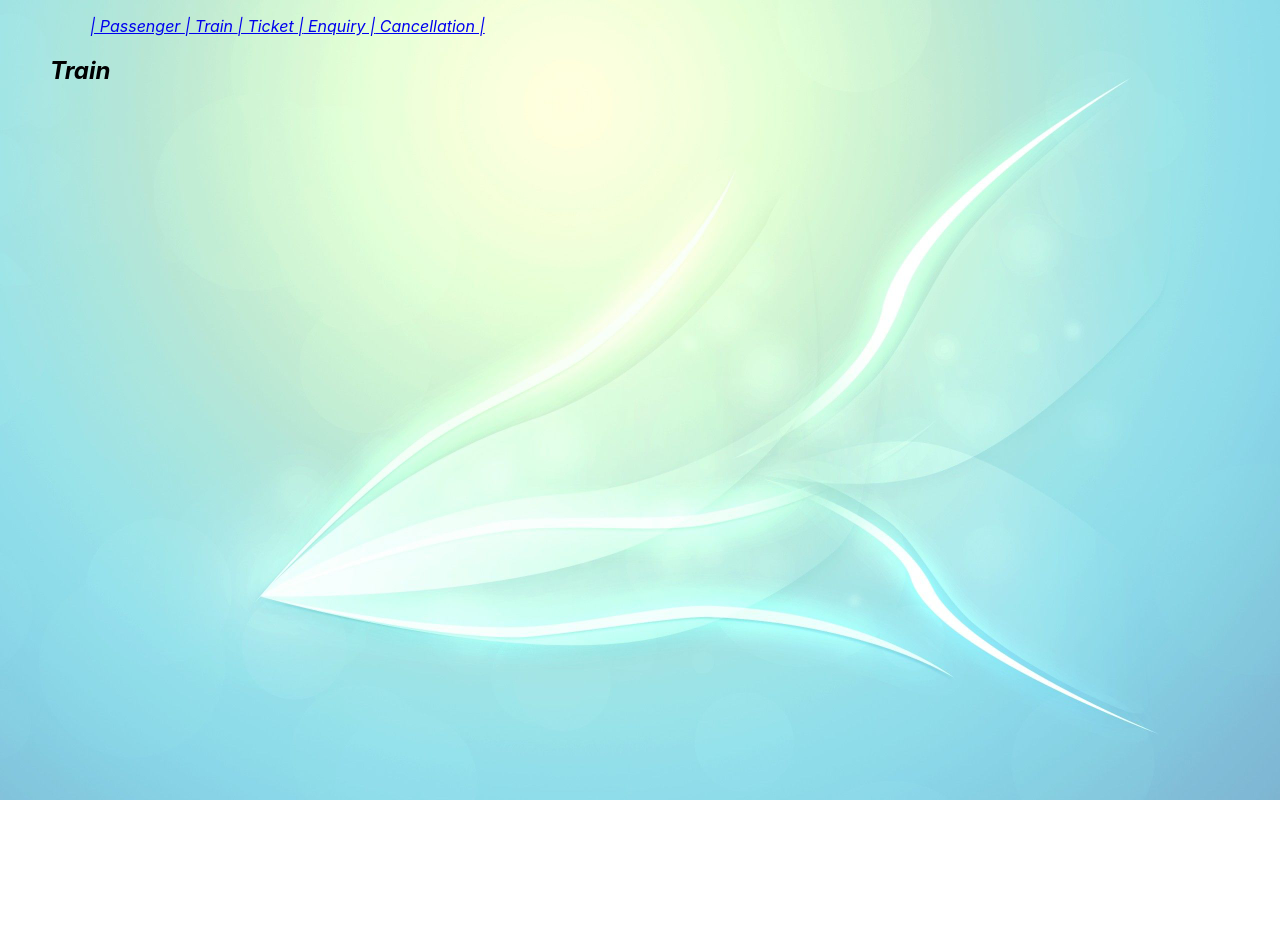
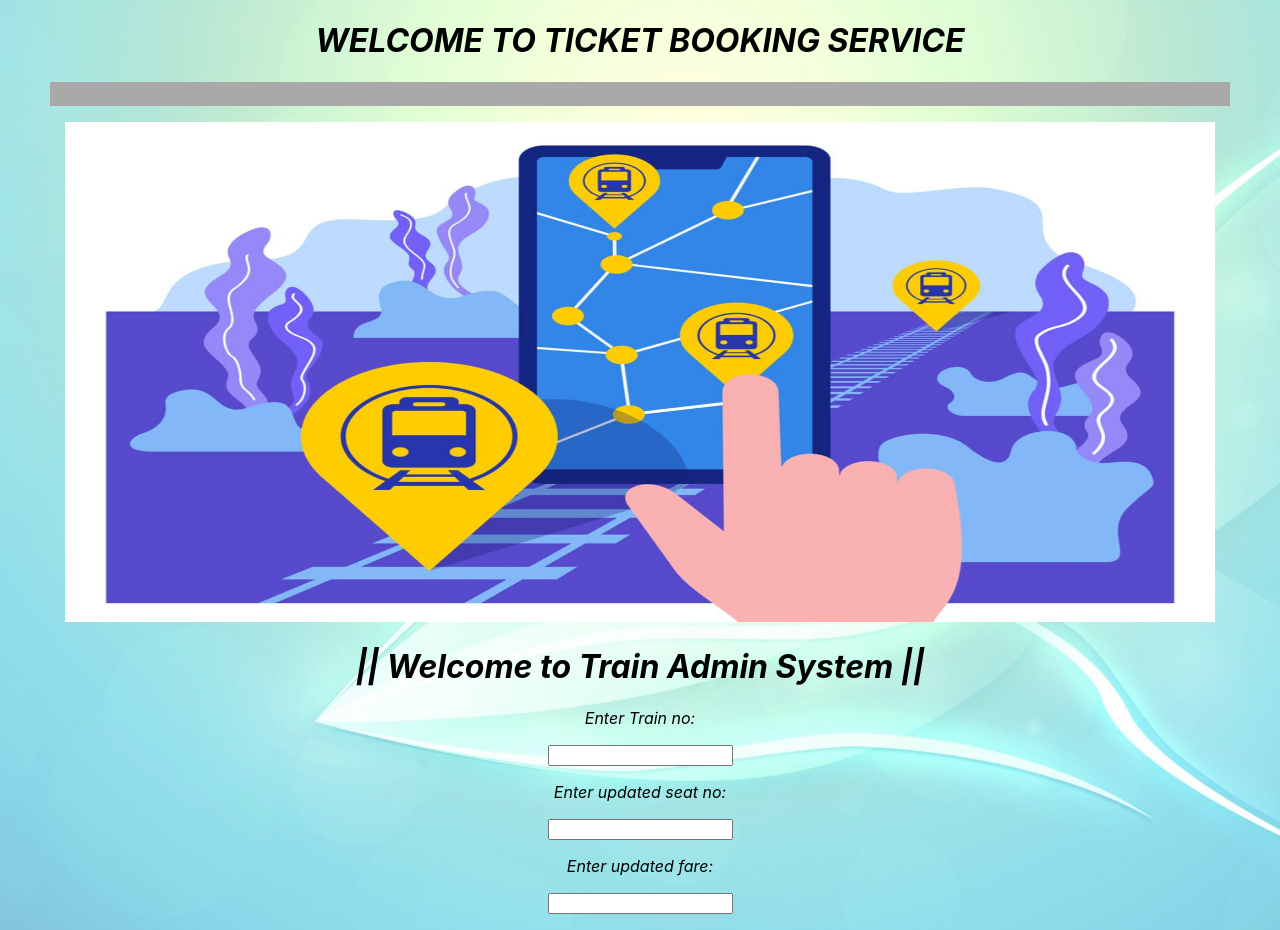
Before and after one commit to rajdeepd192/Ticket-booking-react, a React (Create React App) app: page /train in a window 1280 px wide. Shown: the top 930 px of the page. Before the commit the page ends 800 px from the top, so only its background shows below. Built offline with nearby package versions, Linux system fonts and the light colour scheme.

Commit message:
Updation

```diff
--- /dev/null
+++ b/src/UpdateForm.js
@@ -0,0 +1,66 @@
+import React from 'react';
+import axios from 'axios';
+
+export default class FormUp extends React.Component {
+    constructor(props) {
+        super(props);
+        this.state = {
+            total_seats: null,
+            fare: null,
+            train_no:null
+            }
+    }
+
+    train_noChangeHandler = (event) => {
+        this.setState({train_no: event.target.value});
+      }
+
+    fareChangeHandler = (event) => {
+        this.setState({fare: event.target.value});
+      }
+
+    seatsChangeHandler = (event) => {
+        this.setState({total_seats: event.target.value});
+      }
+
+      submitHandler = (event) => {
+        event.preventDefault();
+
+        axios.put('http://localhost:8080/update/train', {
+            total_seats: this.state.total_seats,
+            fare: this.state.fare,
+            train_no: this.state.train_no
+
+
+        })
+        .then(response => alert("Train updated"));
+      }
+
+      render() {
+        return (<div>
+            <form onSubmit={this.submitHandler}>
+              <h1>|| Welcome to Train Admin System ||</h1>
+              <p>Enter Train no:</p>
+              <input
+                type="text"
+                onChange={this.train_noChangeHandler}
+              />
+              <p>Enter updated seat no:</p>
+              <input
+                type="text"
+                onChange={this.seatsChangeHandler}
+              />
+              <p>Enter updated fare:</p>
+              <input
+                type="text"
+                onChange={this.fareChangeHandler}
+              />
+               <p>
+              <input type='submit' value="Update"/>
+              </p>
+            </form>
+
+            </div>
+          );
+    }
+}
--- /dev/null
+++ b/src/bootstrap.html
@@ -0,0 +1,20 @@
+<!doctype html>
+<html lang="en">
+  <head>
+    <title>Title</title>
+    <!-- Required meta tags -->
+    <meta charset="utf-8">
+    <meta name="viewport" content="width=device-width, initial-scale=1, shrink-to-fit=no">
+
+    <!-- Bootstrap CSS -->
+    <link rel="stylesheet" href="https://stackpath.bootstrapcdn.com/bootstrap/4.3.1/css/bootstrap.min.css" integrity="sha384-ggOyR0iXCbMQv3Xipma34MD+dH/1fQ784/j6cY/iJTQUOhcWr7x9JvoRxT2MZw1T" crossorigin="anonymous">
+  </head>
+  <body>
+
+    <!-- Optional JavaScript -->
+    <!-- jQuery first, then Popper.js, then Bootstrap JS -->
+    <script src="https://code.jquery.com/jquery-3.3.1.slim.min.js" integrity="sha384-q8i/X+965DzO0rT7abK41JStQIAqVgRVzpbzo5smXKp4YfRvH+8abtTE1Pi6jizo" crossorigin="anonymous"></script>
+    <script src="https://cdnjs.cloudflare.com/ajax/libs/popper.js/1.14.7/umd/popper.min.js" integrity="sha384-UO2eT0CpHqdSJQ6hJty5KVphtPhzWj9WO1clHTMGa3JDZwrnQq4sF86dIHNDz0W1" crossorigin="anonymous"></script>
+    <script src="https://stackpath.bootstrapcdn.com/bootstrap/4.3.1/js/bootstrap.min.js" integrity="sha384-JjSmVgyd0p3pXB1rRibZUAYoIIy6OrQ6VrjIEaFf/nJGzIxFDsf4x0xIM+B07jRM" crossorigin="anonymous"></script>
+  </body>
+</html>
--- a/src/index.css
+++ b/src/index.css
@@ -1,7 +1,8 @@
 body {
   margin: 0;
-  text-align: left;
+  text-align: center;
   padding-left: 50px;
+  padding-right: 50px;
   font-style: italic;
   background-image: url("BackImg.jpg");
   background-size: cover;
@@ -11,7 +12,18 @@ body {
     sans-serif;
   -webkit-font-smoothing: antialiased;
   -moz-osx-font-smoothing: grayscale;
+
 }
+ul{
+  list-style-type: none;
+  margin: 10;
+  overflow: hidden;
+  text-align: right;
+  text-decoration-style: solid;
+  background-color: darkgrey;
+
+}
+
 
 code {
   font-family: source-code-pro, Menlo, Monaco, Consolas, 'Courier New',
--- a/src/index.js
+++ b/src/index.js
@@ -7,6 +7,8 @@ import Form from './PassengerForm';
 import FormEq from './EnquiryForm';
 import FormCan from './CancelForm';
 import FormTic from './TicketForm';
+import FormUp from './UpdateForm';
+import homeLogo from './homeLogo.jpg';
 import {
   BrowserRouter as Router,
   Switch,
@@ -48,9 +50,9 @@ function Cancellation(){
 function Default() {
   return (<Router>
     <div>
-
-        <ul>
-
+      <h1>WELCOME TO TICKET BOOKING SERVICE</h1>
+  <ul>
+ < marquee behavior="scroll" scrollamount="3" direction="left" onmouseover="this.stop();" onmouseout="this.start();">
             <Link to="/passenger">|   Passenger    </Link>
           {/* </li>
           <li> */}
@@ -60,13 +62,22 @@ function Default() {
             <Link to="/ticket">|    Ticket    |</Link>
             <Link to="/enquiry">   Enquiry   |</Link>
             <Link to="/cancellation">   Cancellation    |</Link>
+            </ marquee>
+        </ul>
+        <img src={homeLogo} alt="homeLogo" width={1150} height={500}/>
 
-        </ul>
 
+        {/* <pre>
+             ACTIVE ROUTES<br/><br/>
+            KOL - HYD (MON-SUN) <br/><br/>
+            KOL - PUNE (MON-SUN) <br/><br/>
+            HYD - BANG (MON-SUN) <br/><br/>
+        </pre>
+         */}
 
       <Switch>
         <Route path="/train">
-          <Train />
+          <FormUp/>
         </Route>
         <Route path="/ticket">
           <FormTic/>
@@ -91,12 +102,12 @@ ReactDOM.render(
   document.getElementById('root')
 );
 
-/*ReactDOM.render(
-  <React.StrictMode>
-    <App />
-  </React.StrictMode>,
-  document.getElementById('root')
-);*/
+// ReactDOM.render(
+//   <React.StrictMode>
+//     <App />,
+//   </React.StrictMode>,
+//   document.getElementById('root')
+// );
 
 // If you want to start measuring performance in your app, pass a function
 // to log results (for example: reportWebVitals(console.log))
```
Also changed, not shown: src/homeLogo.jpg (added), 1 other file (tests, documents, lock files or other folders).
